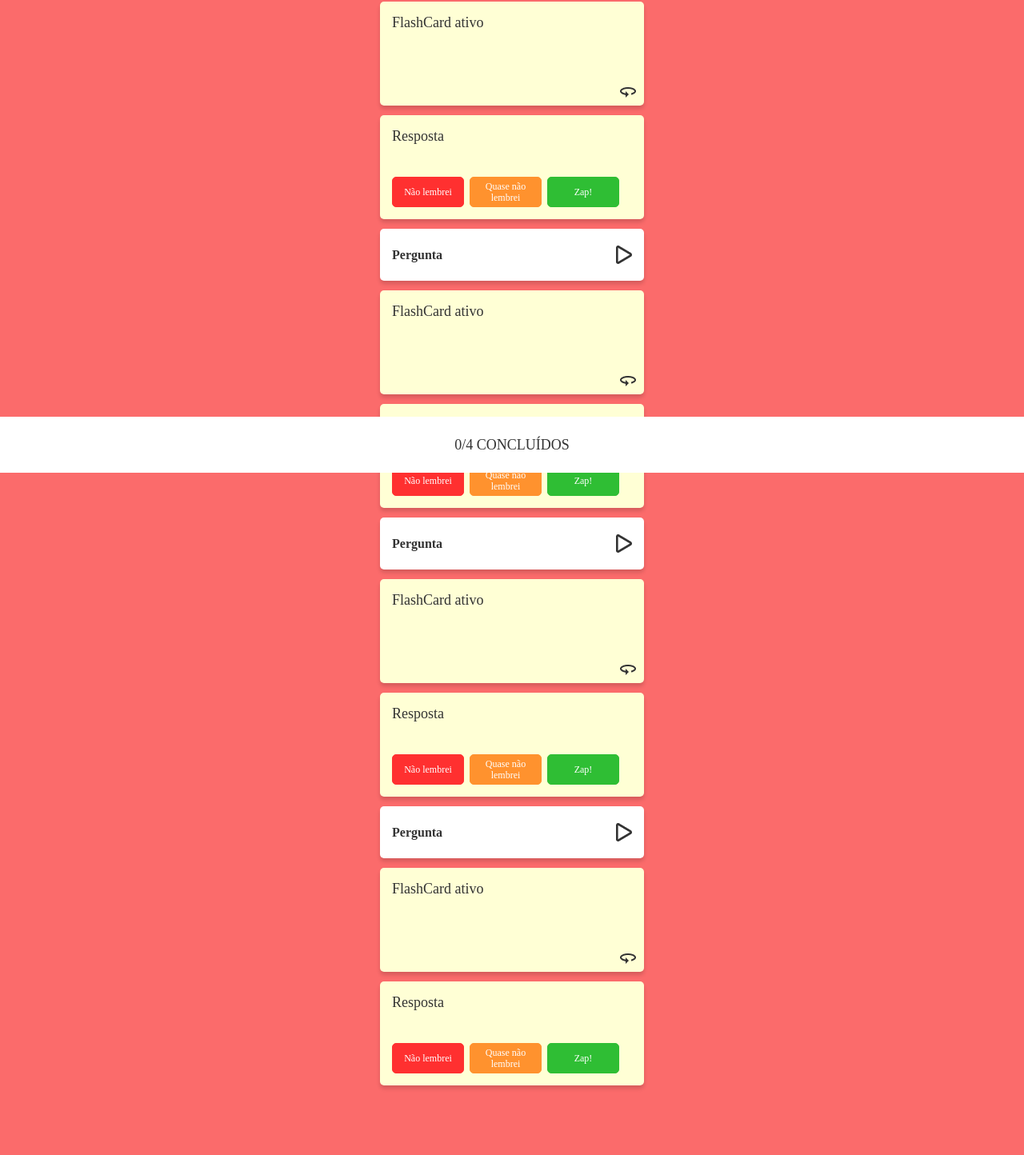
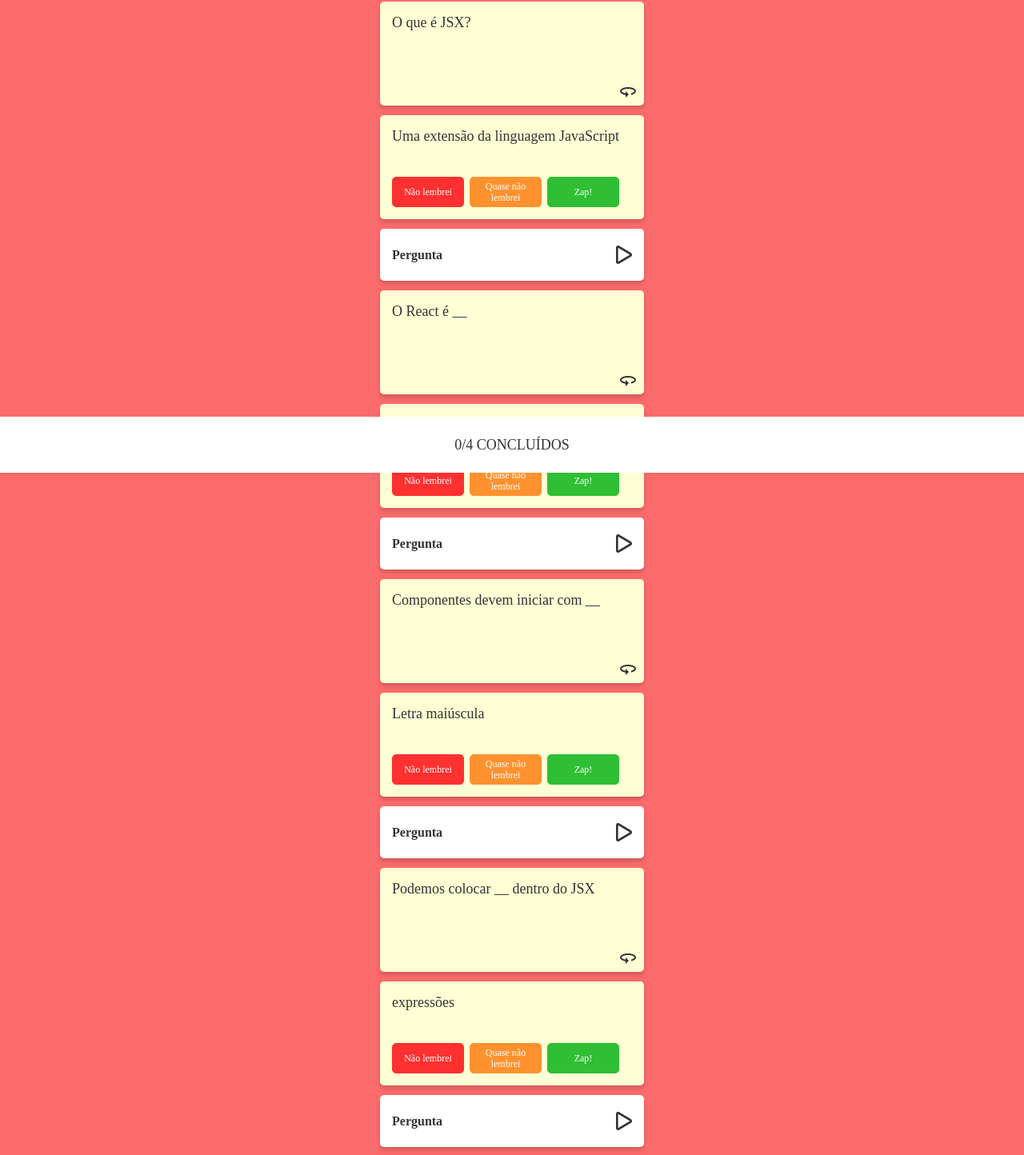
Before and after one commit to theomelgar/ZapRecall, a React (Create React App) app: page / in a window 1280 px wide. Shown: the part 209-1653 px from the top of the page at 80% size. Built offline with nearby package versions, Linux system fonts and the light colour scheme; a web font is replaced by a local one.

Commit message:
Props card do mock

```diff
--- a/src/App.js
+++ b/src/App.js
@@ -1,11 +1,11 @@
 import GLobalStyle from "./styles/GlobalStyle"
 import Zap from "./components/ZapMain"
-import cards from "./mock"
+import card from "./mock"
 export default function App() {
   return (
     <>
     <GLobalStyle/>
-    <Zap  cards={cards}/>
+    <Zap card={card}/>
     </>
   );
 }
--- a/src/components/Card.js
+++ b/src/components/Card.js
@@ -1,9 +1,11 @@
 import styled from "styled-components"
 import seta from "../assets/img/seta_play.png"
 import virar from "../assets/img/seta_virar.png"
-export default function Card() {
+import cards from "../mock"
+export default function Card(props) {
+    const {question,answer} = props
     return (
-        < >
+        <>
             <CartaFechada>
                 <p>
                     Pergunta
@@ -11,11 +13,11 @@
                 <img src={seta} />
             </CartaFechada>
             <CartaAberta>
-                <p>FlashCard ativo</p>
+                <p>{question}</p>
                 <img src={virar}></img>
             </CartaAberta>
             <CartaAberta>
-                <p>Resposta</p>
+                <p>{answer}</p>
                 <Botoes>
                     <Vermelho>Não lembrei</Vermelho>
                     <Amarelo>Quase não lembrei</Amarelo>
@@ -24,6 +26,7 @@
             </CartaAberta>
         </>
     )
+
 }
 
 const CartaFechada = styled.div`
--- a/src/components/FlashCards.js
+++ b/src/components/FlashCards.js
@@ -1,12 +1,10 @@
 import styled from "styled-components"
 import Card from "./Card"
-export default function FlashCards(){
+export default function FlashCards(props){
+  const {card} = props
     return(
     <Cards>
-    <Card></Card>
-    <Card></Card>
-    <Card></Card>
-    <Card></Card>
+    {card.map((card) => <Card key={card.question} question={card.question} answer={card.answer}/>)}
     </Cards>
     )
 }
--- a/src/components/ZapMain.js
+++ b/src/components/ZapMain.js
@@ -3,14 +3,16 @@
 import FlashCards from "./FlashCards"
 import logo from "../assets/img/logo.png"
 
-export default function ZapMain(){
+export default function ZapMain(props){
+  const {card} = props
+  console.log(props, "ZapMain")
     return(
         <Zap>
             <Logo>
               <img src={logo}/>
               <h1>ZapRecall</h1>
             </Logo>
-        <FlashCards></FlashCards>
+        <FlashCards card={card}></FlashCards>
         <Footer></Footer>
         </Zap>
     )
```
